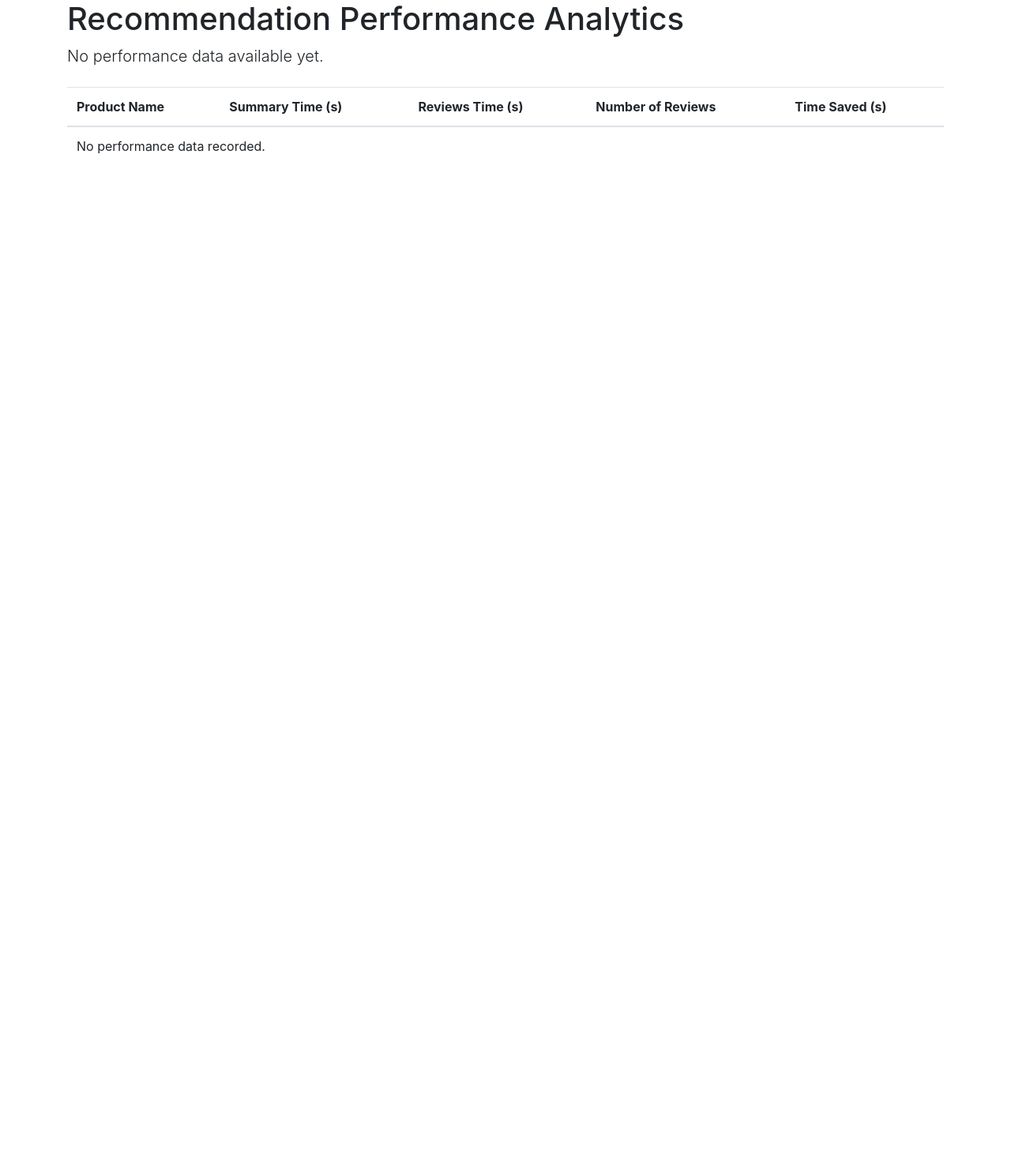
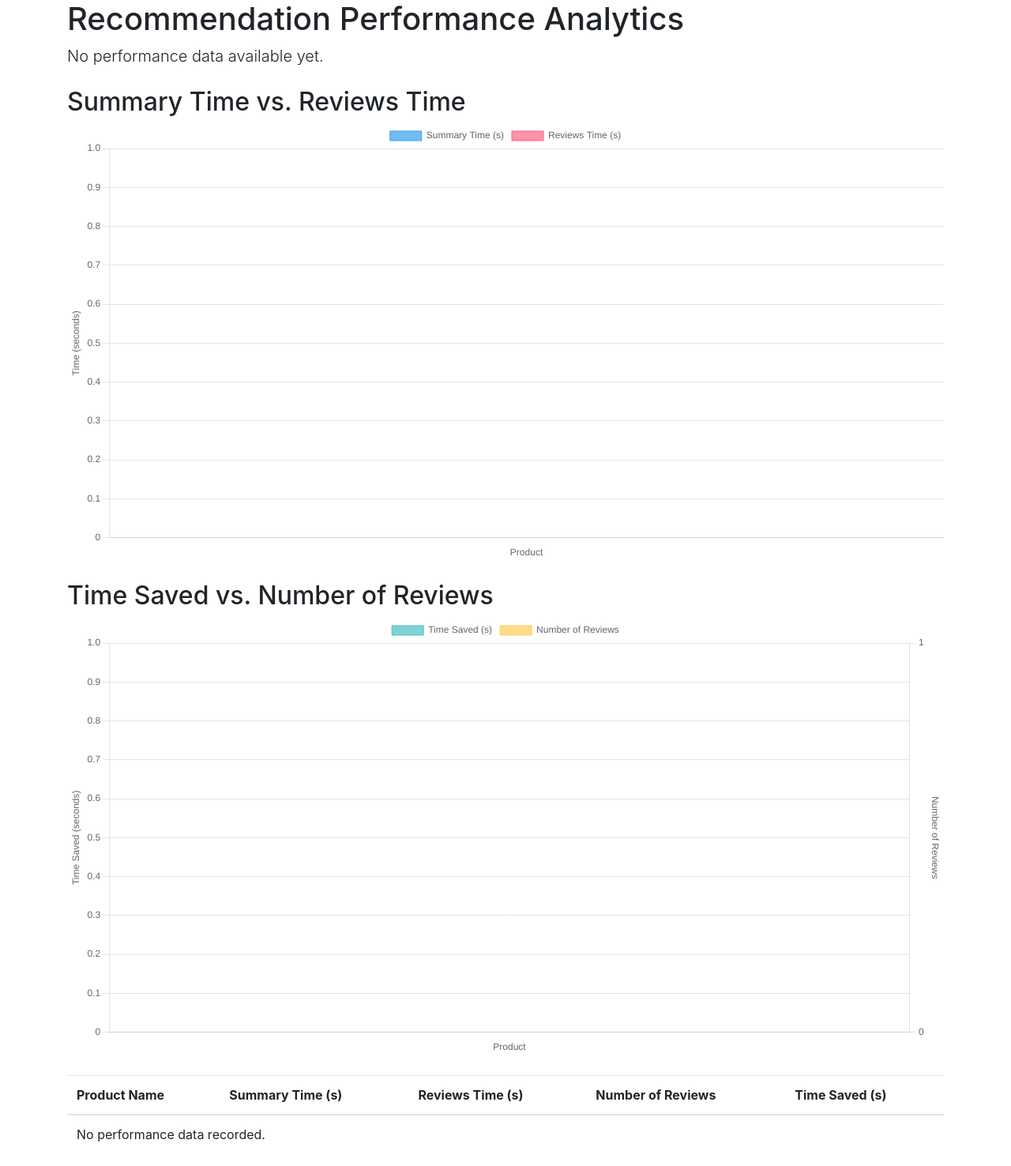
Before and after one commit to GreatRockbits/recommendation-engine-tk, a Django app: page /analytics/ in a window 1280 px wide. Shown: the whole page at 79% size. Before the commit the page ends 195 px from the top, so only its background shows below. Run offline with Django 5.2, Linux system fonts and the light colour scheme; data that the repository does not hold is empty; some libraries are stand-ins or nearby versions.

Commit message:
Added chart.js graph to recommendation_analytics page Yet to add product list limiter

```diff
--- a/product_recommender/templates/recommendation_analytics.html
+++ b/product_recommender/templates/recommendation_analytics.html
@@ -6,6 +6,7 @@
       rel="stylesheet"
       href="https://stackpath.bootstrapcdn.com/bootstrap/4.5.2/css/bootstrap.min.css"
     />
+    <script src="https://cdn.jsdelivr.net/npm/chart.js"></script>
 </head>
 <body>
     <div class="container mx-auto mt-8">
@@ -16,6 +17,12 @@
         {% else %}
             <p class="lead">No performance data available yet.</p>
         {% endif %}
+
+        <h2 class="mt-4">Summary Time vs. Reviews Time</h2>
+        <canvas id="timeComparisonChart" width="400" height="200"></canvas>
+
+        <h2 class="mt-4">Time Saved vs. Number of Reviews</h2>
+        <canvas id="timeSavedReviewsChart" width="400" height="200"></canvas>
 
         <table class="table mt-4">
             <thead>
@@ -43,8 +50,110 @@
         </table>
     </div>
 
-    <script src="https://code.jquery.com/jquery-3.5.1.slim.min.js"></script>
-    <script src="https://cdn.jsdelivr.net/npm/popper.js@1.16.1/dist/umd/popper.min.js"></script>
-    <script src="https://stackpath.bootstrapcdn.com/bootstrap/4.5.2/js/bootstrap.min.js"></script>
+    <script>
+        const productNames = JSON.parse('{{ product_names|safe }}');
+        const summaryTimes = JSON.parse('{{ summary_times|safe }}');
+        const reviewsTimes = JSON.parse('{{ reviews_times|safe }}');
+        const timeSavedValues = JSON.parse('{{ time_saved_values|safe }}');
+        const reviewCounts = JSON.parse('{{ review_counts|safe }}');
+
+        // Bar graph for Summary Time vs. Reviews Time
+        const timeComparisonCtx = document.getElementById('timeComparisonChart').getContext('2d');
+        const timeComparisonChart = new Chart(timeComparisonCtx, {
+            type: 'bar',
+            data: {
+                labels: productNames,
+                datasets: [{
+                    label: 'Summary Time (s)',
+                    data: summaryTimes,
+                    backgroundColor: 'rgba(54, 162, 235, 0.7)', // Blue
+                    borderColor: 'rgba(54, 162, 235, 1)',
+                    borderWidth: 1
+                }, {
+                    label: 'Reviews Time (s)',
+                    data: reviewsTimes,
+                    backgroundColor: 'rgba(255, 99, 132, 0.7)', // Red
+                    borderColor: 'rgba(255, 99, 132, 1)',
+                    borderWidth: 1
+                }]
+            },
+            options: {
+                scales: {
+                    y: {
+                        beginAtZero: true,
+                        title: {
+                            display: true,
+                            text: 'Time (seconds)'
+                        }
+                    },
+                    x: {
+                        title: {
+                            display: true,
+                            text: 'Product'
+                        }
+                    }
+                }
+            }
+        });
+
+        // Bar graph for Time Saved vs. Number of Reviews
+        const timeSavedReviewsCtx = document.getElementById('timeSavedReviewsChart').getContext('2d');
+        const timeSavedReviewsChart = new Chart(timeSavedReviewsCtx, {
+            type: 'bar',
+            data: {
+                labels: productNames,
+                datasets: [{
+                    label: 'Time Saved (s)',
+                    data: timeSavedValues,
+                    backgroundColor: 'rgba(75, 192, 192, 0.7)', // Green
+                    borderColor: 'rgba(75, 192, 192, 1)',
+                    borderWidth: 1
+                }, {
+                    label: 'Number of Reviews',
+                    data: reviewCounts,
+                    backgroundColor: 'rgba(255, 206, 86, 0.7)', // Yellow
+                    borderColor: 'rgba(255, 206, 86, 1)',
+                    borderWidth: 1,
+                    yAxisID: 'y-axis-reviews' // Assign to a secondary y-axis
+                }]
+            },
+            options: {
+                scales: {
+                    y: {
+                        beginAtZero: true,
+                        title: {
+                            display: true,
+                            text: 'Time Saved (seconds)'
+                        }
+                    },
+                    'y-axis-reviews': {
+                        type: 'linear',
+                        position: 'right',
+                        beginAtZero: true,
+                        title: {
+                            display: true,
+                            text: 'Number of Reviews'
+                        },
+                        grid: {
+                            drawOnChartArea: false // Don't overlay grid lines
+                        },
+                        ticks: {
+                            callback: function(value) {
+                                if (Number.isInteger(value)) {
+                                    return value;
+                                }
+                            }
+                        }
+                    },
+                    x: {
+                        title: {
+                            display: true,
+                            text: 'Product'
+                        }
+                    }
+                }
+            }
+        });
+    </script>
 </body>
 </html>
--- a/product_recommender/views.py
+++ b/product_recommender/views.py
@@ -148,10 +148,16 @@ def product_detail(request, product_id=None):
 
 
 def recommendation_analytics(request):
-    """Displays analytics on recommendation performance."""
+    """Displays analytics on recommendation performance with bar graphs."""
     performance_data = RecommendationPerformance.objects.all().select_related('product_id')
 
     analytics = []
+    summary_times = []
+    reviews_times = []
+    time_saved_data = []
+    review_counts = []
+    product_names = []
+
     for data in performance_data:
         time_saved = data.reviews_time - data.summary_time
         analytics.append({
@@ -161,6 +167,11 @@ def recommendation_analytics(request):
             'num_reviews': data.num_reviews,
             'time_saved': time_saved,
         })
+        summary_times.append(data.summary_time)
+        reviews_times.append(data.reviews_time)
+        time_saved_data.append(time_saved)
+        review_counts.append(data.num_reviews)
+        product_names.append(data.product_id.name)
 
     average_time_saved = RecommendationPerformance.objects.annotate(
         time_saved=F('reviews_time') - F('summary_time')
@@ -169,5 +180,10 @@ def recommendation_analytics(request):
     context = {
         'analytics_data': analytics,
         'average_time_saved': average_time_saved,
+        'product_names': product_names,
+        'summary_times': summary_times,
+        'reviews_times': reviews_times,
+        'time_saved_values': time_saved_data,
+        'review_counts': review_counts,
     }
     return render(request, 'recommendation_analytics.html', context)
```
